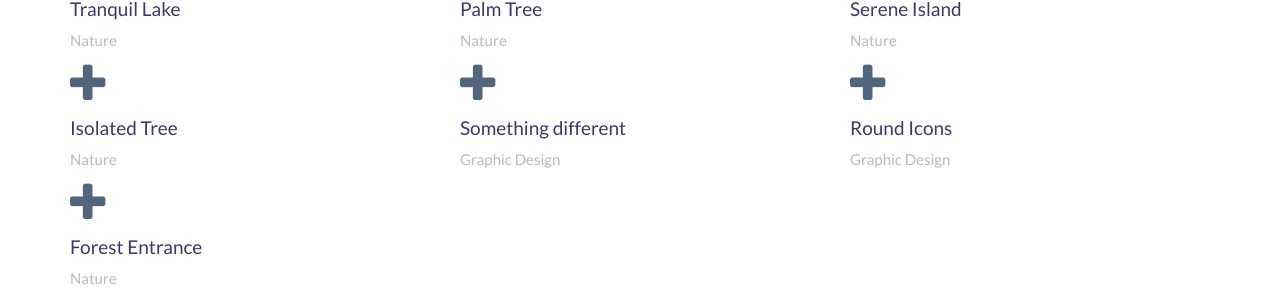
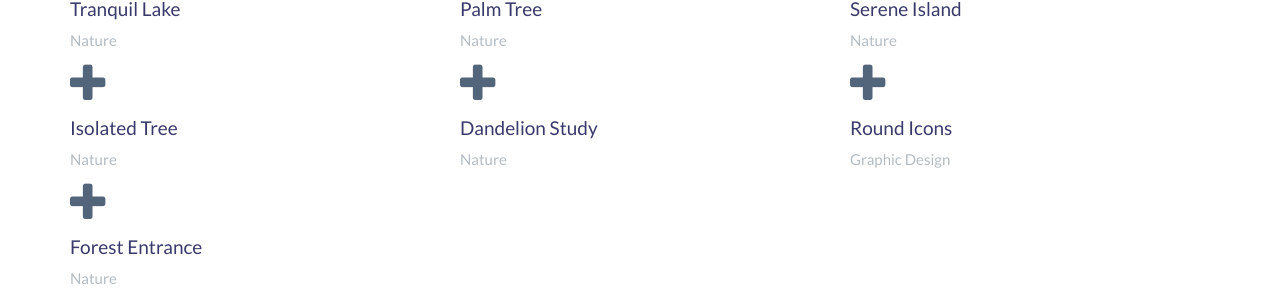
Before and after one commit to franklinmatthews/franklinmatthews.github.io, a Jekyll site: the page built from _posts/2014-07-13-project-7.markdown, in a window 1280 px wide. Shown: the part 259-560 px from the top of the page. Built offline with Jekyll 4.4.1, drawn with Linux system fonts in a browser that asks for light colours; some web fonts are replaced.

Commit message:
dandelion study post

```diff
--- a/_posts/2014-07-13-project-7.markdown
+++ b/_posts/2014-07-13-project-7.markdown
@@ -1,16 +1,15 @@
 ---
-title: Something different
-subtitle: Graphic Design
+title: Dandelion Study
+subtitle: Nature
 layout: default
 modal-id: 7
 date: 2014-07-15
-img: roundicons.png
-thumbnail: roundicons-thumbnail.png
+img: dandelion-study.portfolio.jpg
+thumbnail: dandelion-study.thumbnail.jpg
 alt: image-alt
 project-date: April 2014
 client: Start Bootstrap
 category: Web Development
-description: This is some text to describe article 7.
-fakething: This another fake category
+description: A study of dandelions
 
 ---
```
